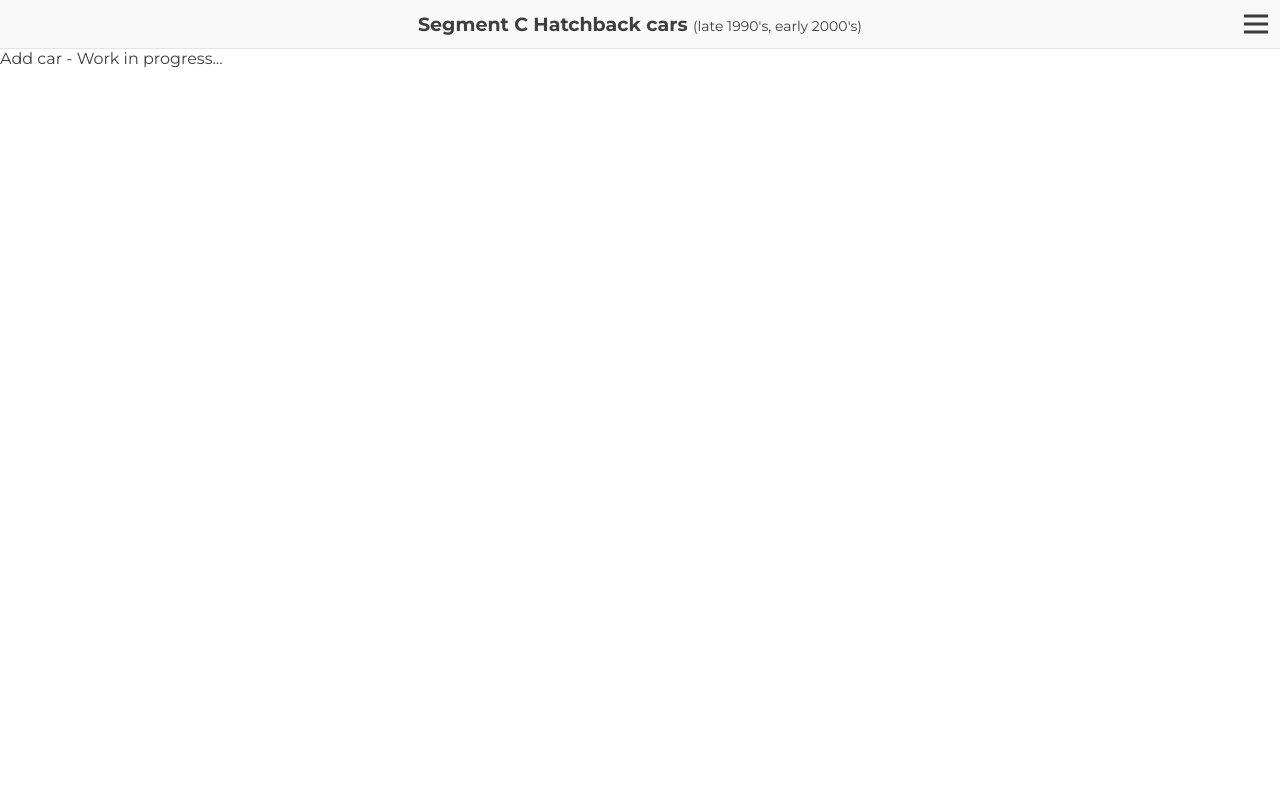
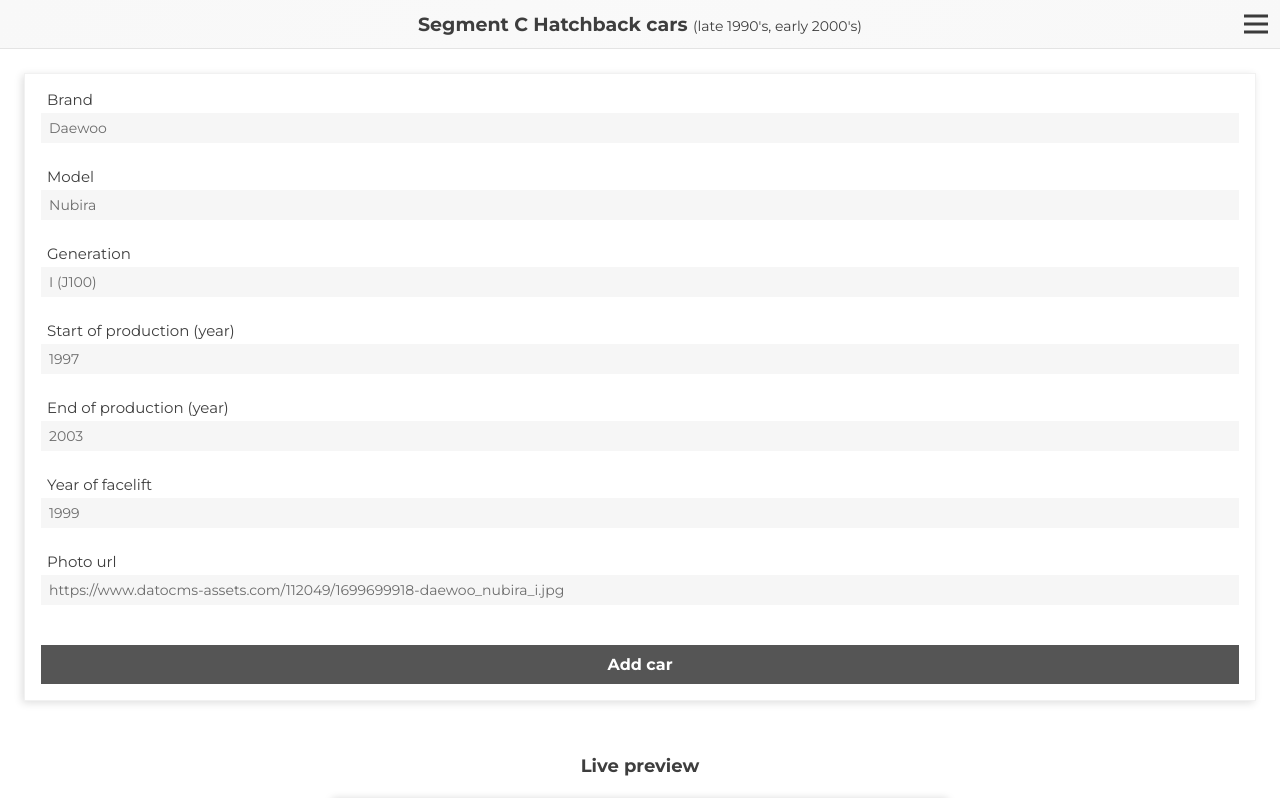
Before and after one commit to writecleancode/compact-cars, a React (Vite) app: page /add-car in a window 1280 px wide. Shown: the top 798 px of the page. Built offline with nearby package versions, Linux system fonts and the light colour scheme.

Commit message:
added 'AddCar' view, completed it's styles for vw =320px, add car functionality applied

```diff
--- a/src/components/atoms/StyledButton/StyledButton.ts
+++ b/src/components/atoms/StyledButton/StyledButton.ts
@@ -1,6 +1,7 @@
 import styled from 'styled-components';
 
-export const StyledButton = styled.button`
+export const StyledButton = styled.button<{ $hasExtraMargin?: boolean }>`
+	margin-top: ${({ $hasExtraMargin }) => ($hasExtraMargin ? '1.6rem' : '')};
 	padding: 0.8rem 1.6rem;
 	border: 2px solid #555555;
 	background-color: #555555;
--- /dev/null
+++ b/src/components/atoms/StyledInput/StyledInput.ts
@@ -0,0 +1,9 @@
+import styled from 'styled-components';
+
+export const StyledInput = styled.input`
+	padding: 0.6rem 0.8rem;
+	border: none;
+	background-color: #f6f6f6;
+	color: rgba(62, 62, 62, 0.75);
+	font-size: 1.4rem;
+`;
--- /dev/null
+++ b/src/components/atoms/StyledLabel/StylesLabel.ts
@@ -0,0 +1,7 @@
+import styled from 'styled-components';
+
+export const StyledLabel = styled.label`
+	margin-left: 0.6rem;
+	color: #3e3e3e;
+	font-size: 1.5rem;
+`;
--- a/src/components/molecules/CarCard/CarCard.tsx
+++ b/src/components/molecules/CarCard/CarCard.tsx
@@ -19,7 +19,7 @@
 
 // export const CarCard = ({ brand, model, generation, productionStartYear, productionEndYear, facelift, imgUrl }: CarCardProps) => {
 export const CarCard = ({
-	$isPreviewCard = false,
+	isPreviewCard = false,
 	handleCompareStatus,
 	isCompared,
 	car: { id, brand, model, generation, productionStartYear, productionEndYear, facelift, imgUrl },
@@ -35,19 +35,14 @@
 				<CarInfoBox title='Production years' content={`${productionStartYear} - ${productionEndYear}`} />
 				<CarInfoBox title='Facelift' content={facelift} />
 			</CarInfoWrapper>
-			<ButtonsWrapper>
-				<CompareButton isCompared={isCompared} onClick={() => handleCompareStatus(id)} />
-				{$isPreviewCard ? null : (
+			{isPreviewCard ? null : (
+				<ButtonsWrapper>
+					<CompareButton isCompared={isCompared} onClick={() => handleCompareStatus(id)} />
 					<DeleteButton aria-label='delete car'>
 						<TrashIcon />
 					</DeleteButton>
-					// {$isPreviewCard ? null : (
-					// 	<DeleteButton onClick={() => handleRemoveCar(id)} aria-label='delete car'>
-					// 		<TrashIcon />
-					// 	</DeleteButton>
-					// )}
-				)}
-			</ButtonsWrapper>
+				</ButtonsWrapper>
+			)}
 		</Wrapper>
 	);
 };
--- /dev/null
+++ b/src/components/molecules/FormField/FormFIeld.styles.ts
@@ -0,0 +1,7 @@
+import styled from 'styled-components';
+
+export const Wrapper = styled.div`
+	display: flex;
+	flex-direction: column;
+	gap: 0.4rem;
+`;
--- /dev/null
+++ b/src/components/molecules/FormField/FormField.tsx
@@ -0,0 +1,12 @@
+import { StyledLabel } from 'src/components/atoms/StyledLabel/StylesLabel';
+import { StyledInput } from 'src/components/atoms/StyledInput/StyledInput';
+import { Wrapper } from './FormFIeld.styles';
+
+export const FormField = ({ label, name, id, type = 'text', value, onChange }) => {
+	return (
+		<Wrapper>
+			<StyledLabel htmlFor={name}>{label}</StyledLabel>
+			<StyledInput name={name} id={id} type={type} value={value} onChange={onChange} data-testid={label} />
+		</Wrapper>
+	);
+};
--- /dev/null
+++ b/src/components/organisms/Form/Form.styles.ts
@@ -0,0 +1,10 @@
+import styled from 'styled-components';
+
+export const Wrapper = styled.form`
+	display: flex;
+	flex-direction: column;
+	gap: 2.4rem;
+	padding: 1.6rem;
+	border: 1px solid #f1f1f1;
+	box-shadow: -2px 2px 8px rgba(0, 0, 0, 0.128);
+`;
--- /dev/null
+++ b/src/components/organisms/Form/Form.tsx
@@ -0,0 +1,34 @@
+import { FormField } from 'src/components/molecules/FormField/FormField';
+import { StyledButton } from 'src/components/atoms/StyledButton/StyledButton';
+import { Wrapper } from './Form.styles';
+
+export const Form = ({ formValues, handleInputChange, handleSubmitForm }) => {
+	return (
+		<Wrapper onSubmit={handleSubmitForm}>
+			<FormField label='Brand' name='brand' id='brand' value={formValues.brand} onChange={handleInputChange} />
+			<FormField label='Model' name='model' id='model' value={formValues.model} onChange={handleInputChange} />
+			<FormField label='Generation' name='generation' id='generation' value={formValues.generation} onChange={handleInputChange} />
+			<FormField
+				label='Start of production (year)'
+				name='productionStartYear'
+				id='productionStartYear'
+				type='number'
+				value={formValues.productionStartYear}
+				onChange={handleInputChange}
+			/>
+			<FormField
+				label='End of production (year)'
+				name='productionEndYear'
+				id='productionEndYear'
+				type='number'
+				value={formValues.productionEndYear}
+				onChange={handleInputChange}
+			/>
+			<FormField label='Year of facelift' name='facelift' id='facelift' value={formValues.facelift} onChange={handleInputChange} />
+			<FormField label='Photo url' name='imgUrl' id='imgUrl' value={formValues.imgUrl} onChange={handleInputChange} />
+			<StyledButton type='submit' $hasExtraMargin>
+				Add car
+			</StyledButton>
+		</Wrapper>
+	);
+};
--- a/src/main.tsx
+++ b/src/main.tsx
@@ -1,10 +1,11 @@
+import './assets/styles/fonts.css';
 import { StrictMode } from 'react';
 import { createRoot } from 'react-dom/client';
 import { createBrowserRouter, RouterProvider } from 'react-router-dom';
 import { Root } from './views/Root.tsx';
-import './assets/styles/fonts.css';
 import { Dashboard } from './views/Dashboard/Dashboard.tsx';
 import { CarComparison } from './views/CarComparison/CarComparison.tsx';
+import { AddCar } from './views/AddCar/AddCar.tsx';
 
 const router = createBrowserRouter([
 	{
@@ -21,7 +22,7 @@
 			},
 			{
 				path: 'add-car',
-				element: <div>Add car - Work in progress...</div>,
+				element: <AddCar />,
 			},
 		],
 	},
--- /dev/null
+++ b/src/views/AddCar/AddCar.styles.ts
@@ -0,0 +1,19 @@
+import styled from 'styled-components';
+import { StyledTitle } from 'src/components/atoms/StyledTitle/StyledTitle';
+
+export const Wrapper = styled.div`
+	padding: 2.4rem;
+`;
+
+export const PreviewWrapper = styled.div`
+	margin-top: 5.6rem;
+	margin-left: auto;
+	margin-right: auto;
+	width: 50%;
+`;
+
+export const PreviewTitle = styled(StyledTitle)`
+	margin-bottom: 2.4rem;
+	color: #3e3e3e;
+	text-align: center;
+`;
--- /dev/null
+++ b/src/views/AddCar/AddCar.tsx
@@ -0,0 +1,47 @@
+import { useState } from 'react';
+import { useOutletContext } from 'react-router-dom';
+import { v4 as uuid } from 'uuid';
+import { Form } from 'src/components/organisms/Form/Form';
+import { CarCard } from 'src/components/molecules/CarCard/CarCard';
+import { PreviewTitle, PreviewWrapper, Wrapper } from './AddCar.styles';
+
+const initialFormValues = {
+	brand: 'Daewoo',
+	model: 'Nubira',
+	generation: 'I (J100)',
+	productionStartYear: 1997,
+	productionEndYear: 2003,
+	facelift: '1999',
+	imgUrl: 'https://www.datocms-assets.com/112049/1699699918-daewoo_nubira_i.jpg',
+};
+
+export const AddCar = () => {
+	const { setCars } = useOutletContext();
+	const [formValues, setFormValues] = useState(initialFormValues);
+
+	const handleInputChange = e => {
+		setFormValues(prevState => ({
+			...prevState,
+			[e.target.name]: e.target.value,
+		}));
+	};
+
+	const handleSubmitForm = e => {
+		e.preventDefault();
+		const newCar = {
+			id: uuid(),
+			...formValues,
+		};
+		setCars(prevState => [newCar, ...prevState]);
+	};
+
+	return (
+		<Wrapper>
+			<Form formValues={formValues} handleInputChange={handleInputChange} handleSubmitForm={handleSubmitForm} />
+			<PreviewWrapper>
+				<PreviewTitle>Live preview</PreviewTitle>
+				<CarCard car={formValues} isPreviewCard />
+			</PreviewWrapper>
+		</Wrapper>
+	);
+};
```
